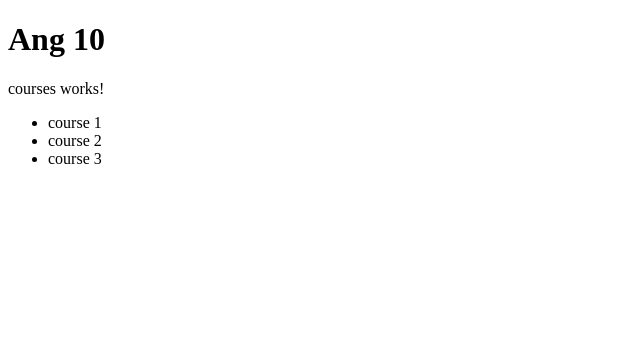
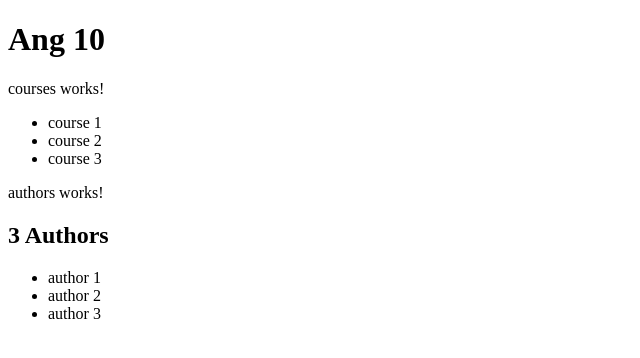
Before and after one commit to DenisDVG/ang2Crash, an Angular app: page / in a window 1280 px wide. Shown: the top 358 px of the page, without its empty margins (0-640 px from the left). Built offline with nearby package versions, Linux system fonts and the light colour scheme.

Commit message:
add authors

```diff
--- a/src/app/app.component.html
+++ b/src/app/app.component.html
@@ -1,2 +1,3 @@
 <h1>Ang 10</h1>
 <app-courses></app-courses>
+<app-authors></app-authors>
--- /dev/null
+++ b/src/app/authors.service.ts
@@ -0,0 +1,12 @@
+import { Injectable } from '@angular/core';
+
+@Injectable({
+  providedIn: 'root'
+})
+export class AuthorsService {
+
+  constructor() { }
+  getAuthors(): string[] {
+    return ['author 1', 'author 2', 'author 3'];
+  }
+}
--- /dev/null
+++ b/src/app/authors/authors.component.html
@@ -0,0 +1,7 @@
+<p>authors works!</p>
+<h2>{{authors.length}} Authors</h2>
+<ul>
+    <li *ngFor="let author of authors">
+        {{author}}
+    </li>
+</ul>
--- /dev/null
+++ b/src/app/authors/authors.component.ts
@@ -0,0 +1,18 @@
+import { Component, OnInit } from '@angular/core';
+import { AuthorsService } from '../authors.service';
+
+@Component({
+  selector: 'app-authors',
+  templateUrl: './authors.component.html',
+  styleUrls: ['./authors.component.less']
+})
+export class AuthorsComponent implements OnInit {
+  authors: string[];
+  constructor(authorsService: AuthorsService) {
+    this.authors = authorsService.getAuthors();
+   }
+
+  ngOnInit(): void {
+  }
+
+}
--- a/src/app/courses.service.ts
+++ b/src/app/courses.service.ts
@@ -1,8 +1,8 @@
 import { Injectable } from '@angular/core';
 
-@Injectable({
-  providedIn: 'root'
-})
+// @Injectable({
+//   providedIn: 'root'
+// })
 export class CoursesService {
   getCourses(): string[] {
     return ['course 1', 'course 2', 'course 3', ];
```
Also changed, not shown: src/app/app.module.ts (+7 -2 lines), src/app/authors/authors.component.less (added), 2 other files (tests, documents, lock files or other folders).
